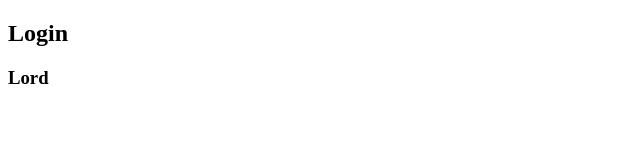
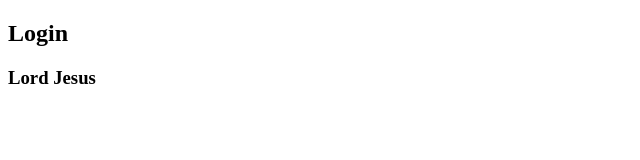
Before and after one commit to ProfAlus/MyApp-Creation, a plain HTML site: page login.html in a window 1280 px wide. Shown: the full height of the page, 0-640 px from the left. Drawn offline with Linux system fonts and the light colour scheme.

Commit message:
Added Lord Jesus

```diff
--- a/login.html
+++ b/login.html
@@ -9,7 +9,7 @@
 <body>
     <div>
     <h2>Login</h2>
-    <h3>Lord</h3>
+    <h3>Lord Jesus</h3>
 </div>
 </body>
 </html>
```
